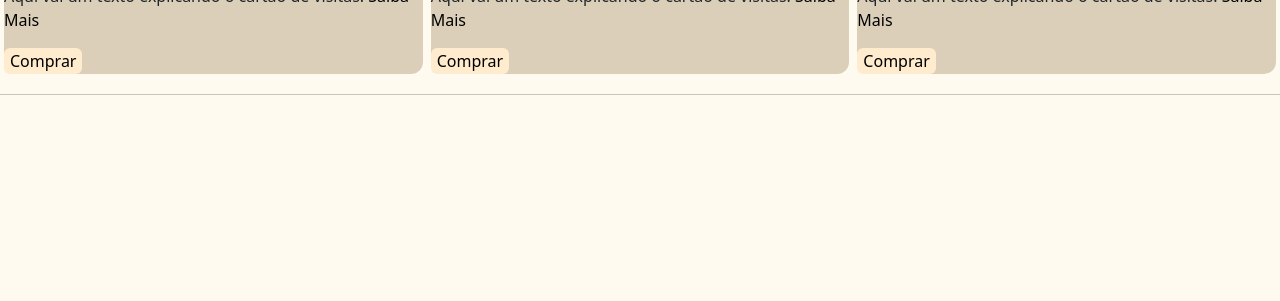
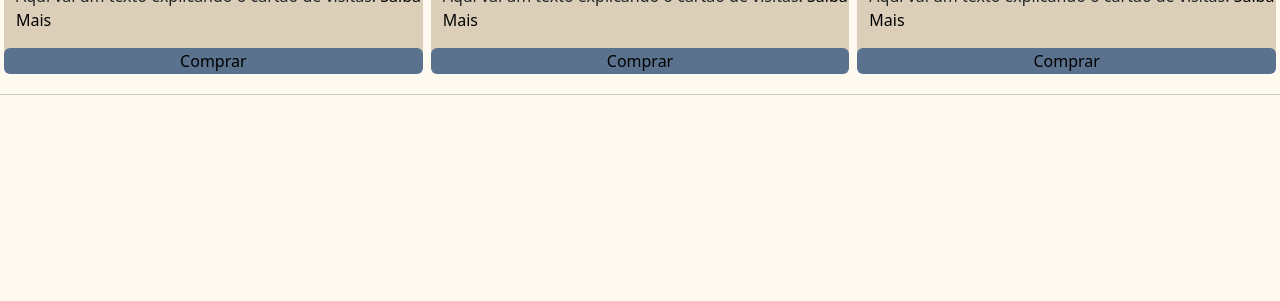
Before and after one commit to TiagoNascimento0108/NewLifeGrafica, a plain HTML site: page index.html in a window 1280 px wide. Shown: the part 499-800 px from the top of the page. Drawn offline with nearby package versions, Linux system fonts and the light colour scheme.

Commit message:
novo estilo

```diff
--- a/style.css
+++ b/style.css
@@ -13,12 +13,13 @@ body{
     background-color: #FFFAF0;
 }
 button{
+    width: 100%;
     border-radius: 6px;
     border: none;
-    background-color: blanchedalmond;
+    background-color: #5B728F;
 }
 button:hover{
-    background-color: aqua;
+    background-color: #FFFAF0;
     border: none;
 }
 a{
@@ -73,6 +74,7 @@ ul{
 }
 .prod-destaq h2{
     border-radius: 7px;
+    padding: ;
 }
 .name-photo{
     display:list-item;
@@ -81,3 +83,6 @@ ul{
 .name-photo img{
     width: 100%;
 }
+.description{
+    padding-left: 12px;
+}
```
Also changed, not shown: index.html (+1 -1 lines).
